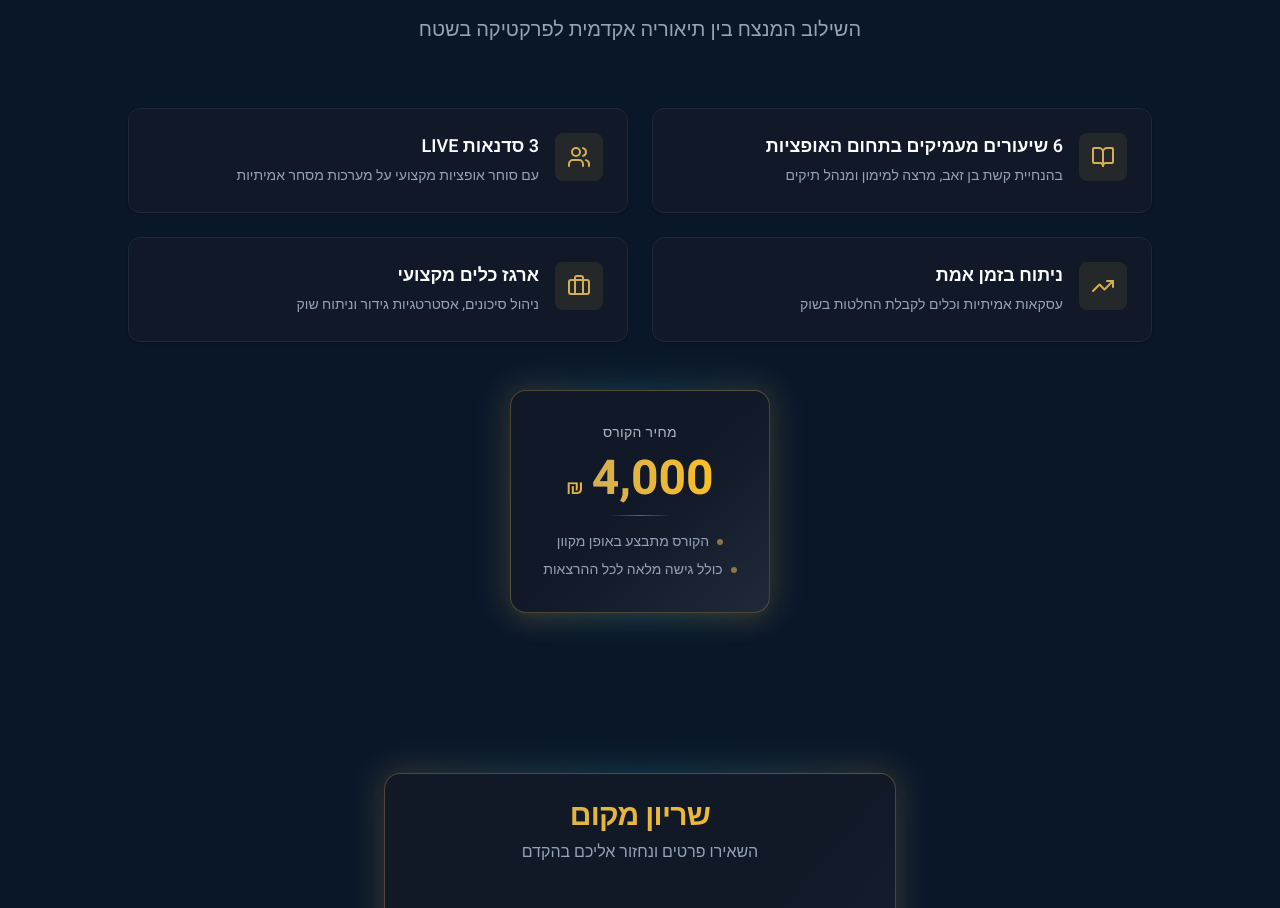
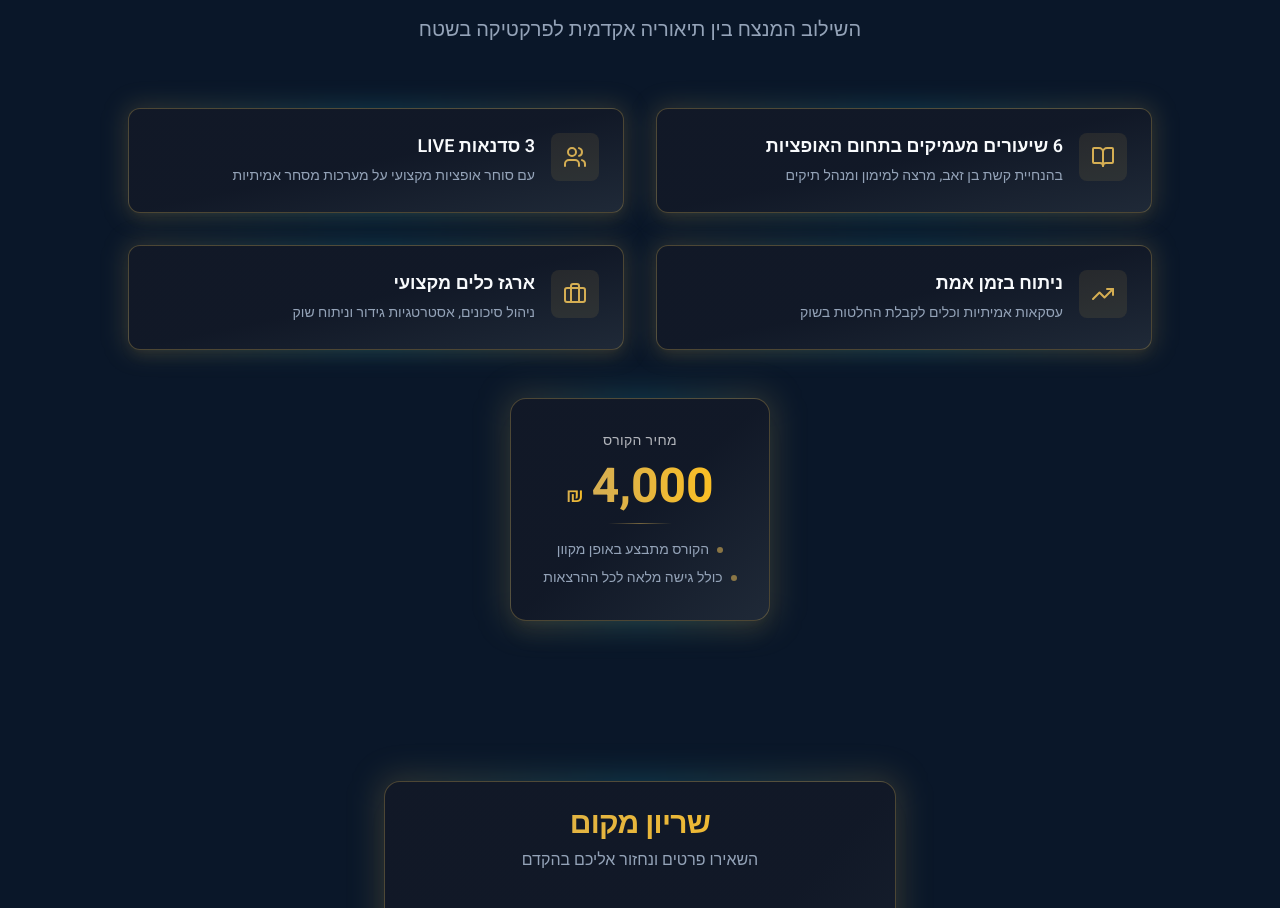
Before and after one commit to RoyMichaeli/keshet-options-landing, a Next.js app: page / in a window 1280 px wide. Shown: the part 816-1724 px from the top of the page. Built offline with nearby package versions, Linux system fonts and the light colour scheme.

Commit message:
Add glowing borders to feature cards, remove hover effect

```diff
--- /dev/null
+++ b/src/app/error.tsx
@@ -0,0 +1,22 @@
+"use client";
+
+export default function Error({
+  reset,
+}: {
+  error: Error & { digest?: string };
+  reset: () => void;
+}) {
+  return (
+    <div className="min-h-screen flex items-center justify-center bg-background">
+      <div className="text-center">
+        <h2 className="text-2xl font-bold text-foreground mb-4">משהו השתבש</h2>
+        <button
+          onClick={() => reset()}
+          className="bg-accent text-accent-foreground px-4 py-2 rounded-lg hover:bg-accent/90"
+        >
+          נסה שוב
+        </button>
+      </div>
+    </div>
+  );
+}
--- /dev/null
+++ b/src/app/not-found.tsx
@@ -0,0 +1,17 @@
+import Link from "next/link";
+
+export default function NotFound() {
+  return (
+    <div className="min-h-screen flex items-center justify-center bg-background">
+      <div className="text-center">
+        <h2 className="text-2xl font-bold text-foreground mb-4">העמוד לא נמצא</h2>
+        <Link
+          href="/"
+          className="bg-accent text-accent-foreground px-4 py-2 rounded-lg hover:bg-accent/90"
+        >
+          חזרה לדף הבית
+        </Link>
+      </div>
+    </div>
+  );
+}
--- a/src/components/About.tsx
+++ b/src/components/About.tsx
@@ -40,12 +40,12 @@ export function About() {
         </div>
 
         {/* Course Highlights Grid */}
-        <div className="grid grid-cols-1 md:grid-cols-2 gap-6 mb-12">
+        <div className="grid grid-cols-1 md:grid-cols-2 gap-8 mb-12">
           {courseHighlights.map((item, index) => (
-            <Card
-              key={index}
-              className="bg-card border border-border hover:border-accent/50 transition-colors rounded-xl"
-            >
+            <div key={index} className="relative">
+              {/* Glow effect */}
+              <div className="absolute -inset-0.5 bg-gradient-to-r from-accent/20 via-teal/20 to-accent/20 rounded-xl blur-md" />
+              <Card className="relative bg-gradient-to-br from-card via-card to-secondary border border-accent/30 rounded-xl shadow-lg shadow-accent/5 h-full">
                 <CardContent className="p-6 flex gap-4">
                   <div className="flex-shrink-0">
                     <div className="w-12 h-12 rounded-lg bg-accent/10 flex items-center justify-center">
@@ -62,6 +62,7 @@ export function About() {
                   </div>
                 </CardContent>
               </Card>
+            </div>
           ))}
         </div>
 
```
Lines whose indentation alone changed are shown as unchanged.
